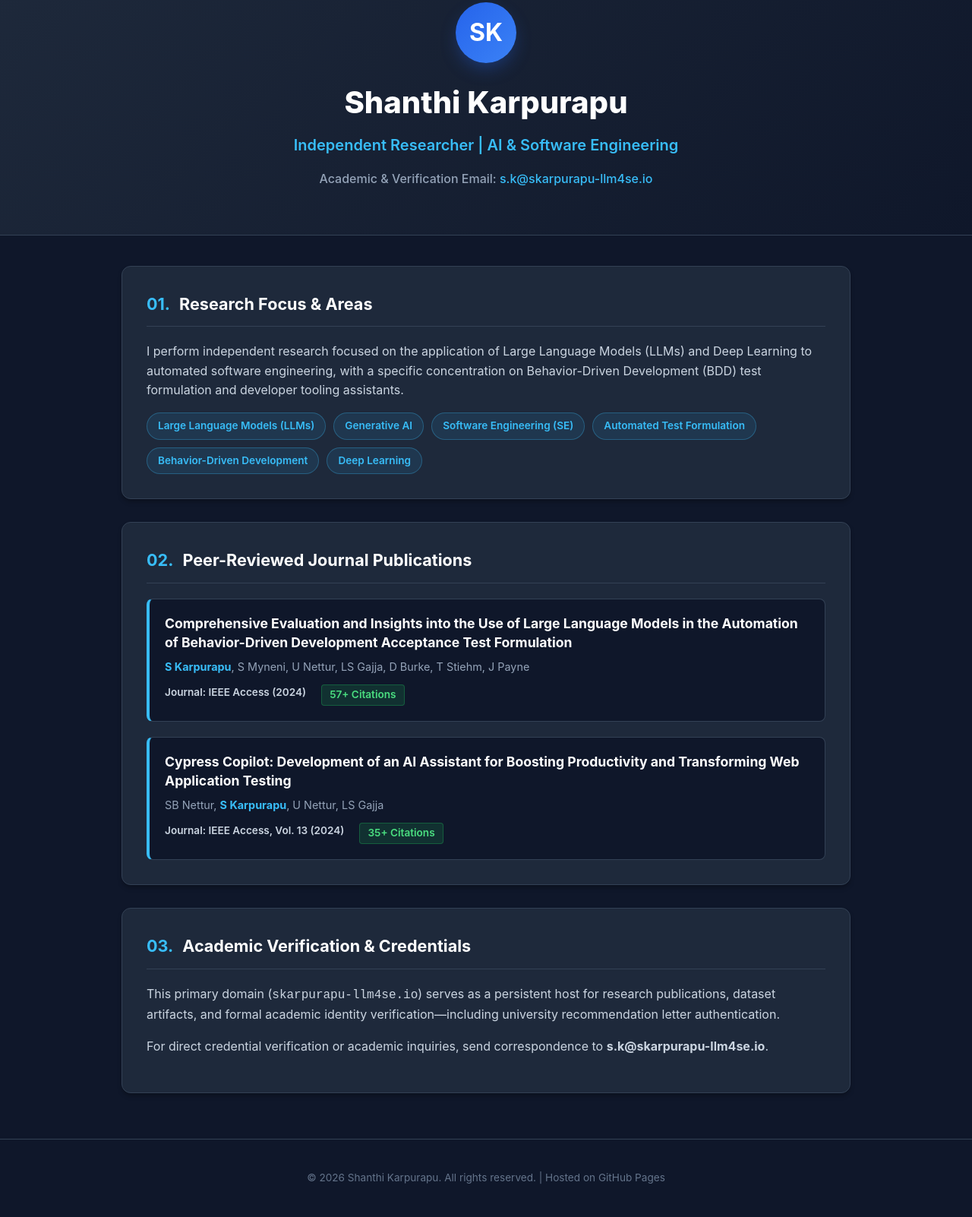
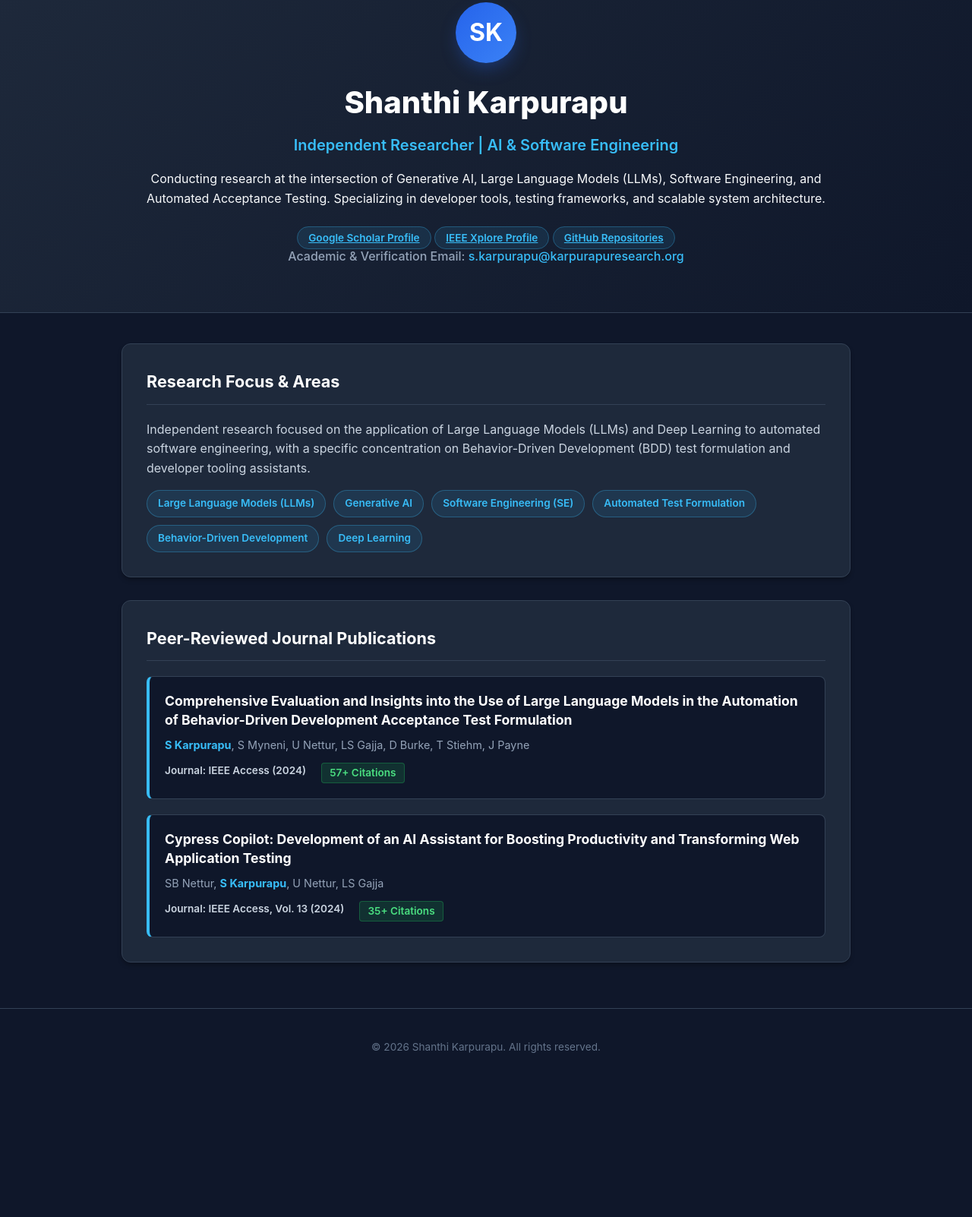
Before and after one commit to nsuresh9806/Cypress-Copilot, a plain HTML site: page index.html in a window 1280 px wide. Shown: the part 57-1659 px from the top of the page at 76% size. After the commit the page ends 1487 px from the top, so only its background shows below. Drawn offline with Linux system fonts and the light colour scheme.

Commit message:
Update index.html

```diff
--- a/index.html
+++ b/index.html
@@ -156,8 +156,15 @@
             <div class="avatar-badge">SK</div>
             <h1>Shanthi Karpurapu</h1>
             <div class="subtitle">Independent Researcher | AI & Software Engineering</div>
+            <p>Conducting research at the intersection of Generative AI, Large Language Models (LLMs), Software Engineering, and Automated Acceptance Testing.
+	    Specializing in developer tools, testing frameworks, and scalable system architecture. </p><br>
+            <div>
+                <a href="https://scholar.google.com/citations?user=Tbef9hQAAAAJ&hl=en" target="_blank" class="badge">Google Scholar Profile</a>
+                <a href="https://ieeexplore.ieee.org" target="_blank" class="badge">IEEE Xplore Profile</a>
+                <a href="https://github.com" target="_blank" class="badge">GitHub Repositories</a>
+            </div>
             <div class="email-link">
-                Academic & Verification Email: <a href="mailto:s.k@skarpurapu-llm4se.io">s.k@skarpurapu-llm4se.io</a>
+                Academic & Verification Email: <a href="mailto:s.karpurapu@karpurapuresearch.org">s.karpurapu@karpurapuresearch.org</a>
             </div>
         </div>
     </header>
@@ -167,8 +174,8 @@
 
         <!-- Research Overview -->
         <section class="card">
-            <h2><span>01.</span> Research Focus & Areas</h2>
-            <p>I perform independent research focused on the application of Large Language Models (LLMs) and Deep Learning to automated software engineering, with a specific concentration on Behavior-Driven Development (BDD) test formulation and developer tooling assistants.</p>
+            <h2> Research Focus & Areas</h2>
+            <p>Independent research focused on the application of Large Language Models (LLMs) and Deep Learning to automated software engineering, with a specific concentration on Behavior-Driven Development (BDD) test formulation and developer tooling assistants.</p>
 
             <div class="badge-grid">
                 <span class="badge">Large Language Models (LLMs)</span>
@@ -182,7 +189,7 @@
 
         <!-- Peer-Reviewed Publications -->
         <section class="card">
-            <h2><span>02.</span> Peer-Reviewed Journal Publications</h2>
+            <h2> Peer-Reviewed Journal Publications</h2>
 
             <!-- Publication 1 -->
             <div class="pub-item">
@@ -206,17 +213,10 @@
 
         </section>
 
-        <!-- Verification / Academic Correspondence -->
-        <section class="card">
-            <h2><span>03.</span> Academic Verification & Credentials</h2>
-            <p>This primary domain (<code>skarpurapu-llm4se.io</code>) serves as a persistent host for research publications, dataset artifacts, and formal academic identity verification—including university recommendation letter authentication.</p>
-            <p>For direct credential verification or academic inquiries, send correspondence to <strong>s.k@skarpurapu-llm4se.io</strong>.</p>
-        </section>
-
     </main>
 
     <footer>
-        &copy; 2026 Shanthi Karpurapu. All rights reserved. | Hosted on GitHub Pages
+        &copy; 2026 Shanthi Karpurapu. All rights reserved.
     </footer>
 
 </body>
```
